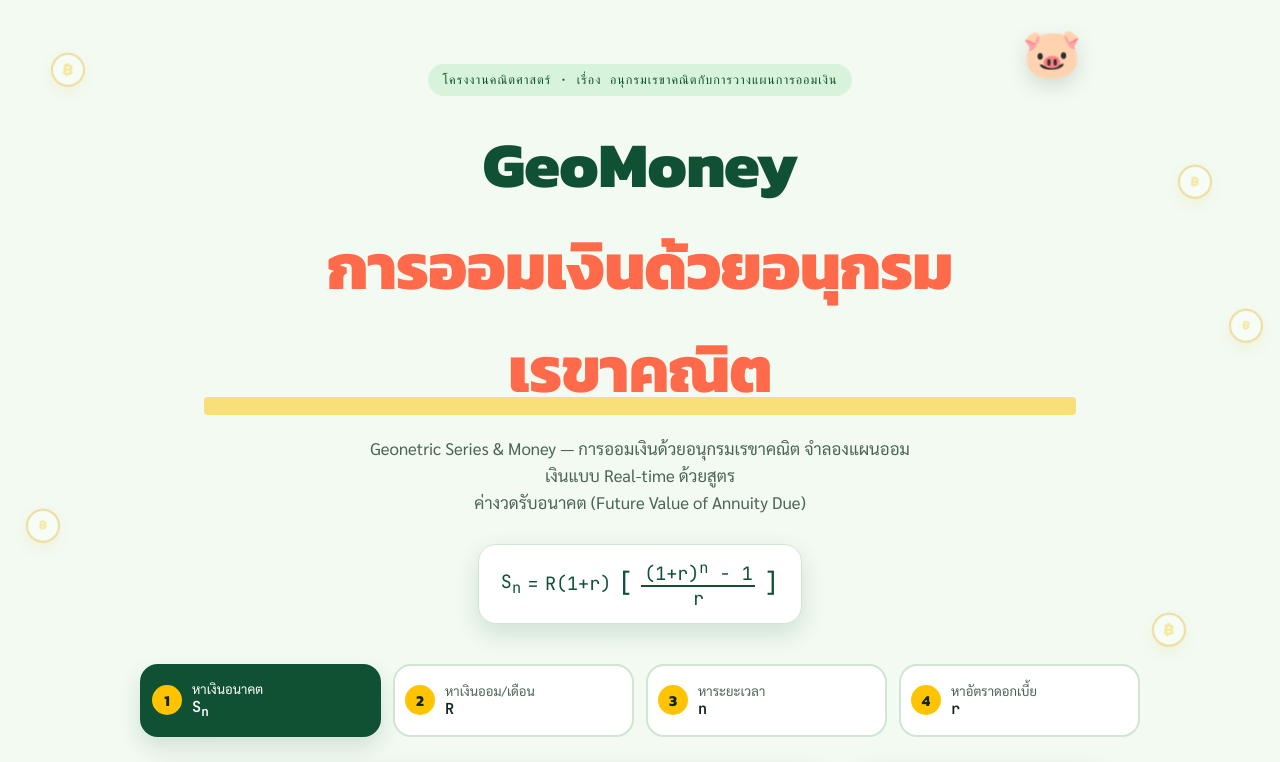
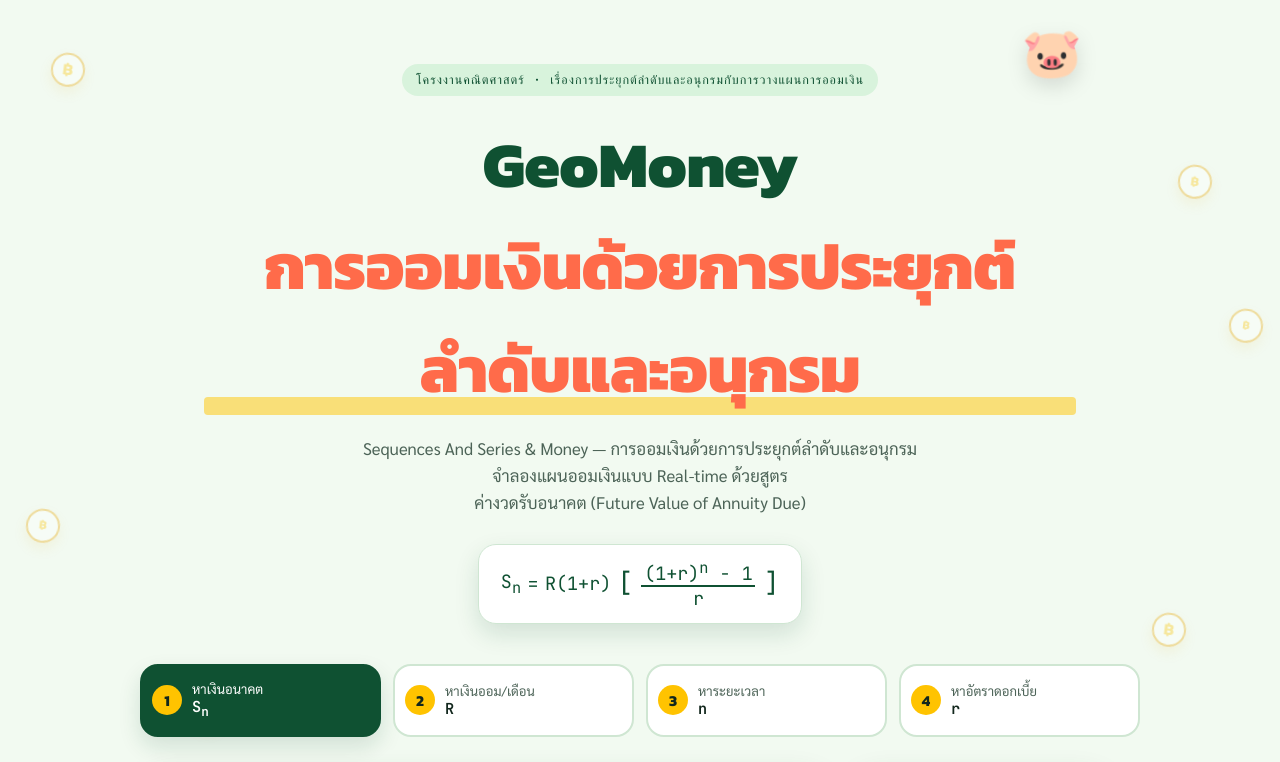
Before and after one commit to ringdingdong07042552-source/Geomoney, a plain HTML site: page index.html in a window 1280 px wide. Shown: the top 762 px of the page. Drawn offline with Linux system fonts and the light colour scheme.

Commit message:
Update index.html

```diff
--- a/index.html
+++ b/index.html
@@ -3,7 +3,7 @@
 <head>
 <meta charset="UTF-8">
 <meta name="viewport" content="width=device-width, initial-scale=1.0">
-<title>GeoMoney · การออมเงินด้วยอนุกรมเรขาคณิต</title>
+<title>SequenSeriesMoney · การออมเงินด้วยการประยุกต์ลำดับและอนุกรม</title>
 <link rel="preconnect" href="https://fonts.googleapis.com">
 <link rel="preconnect" href="https://fonts.gstatic.com" crossorigin>
 <link href="https://fonts.googleapis.com/css2?family=Kanit:wght@400;500;600;700;800&family=Sarabun:wght@300;400;500;600;700&family=JetBrains+Mono:wght@400;500;600&display=swap" rel="stylesheet">
@@ -36,9 +36,9 @@
 
 <header class="hero">
   <div class="hero-inner">
-    <p class="eyebrow">โครงงานคณิตศาสตร์ · เรื่อง อนุกรมเรขาคณิตกับการวางแผนการออมเงิน</p>
-    <h1>GeoMoney<span class="highlight">การออมเงินด้วยอนุกรมเรขาคณิต</span></h1>
-    <p class="sub">Geonetric Series & Money — การออมเงินด้วยอนุกรมเรขาคณิต จำลองแผนออมเงินแบบ Real-time ด้วยสูตร<br class="br-desktop">ค่างวดรับอนาคต (Future Value of Annuity Due)</p>
+    <p class="eyebrow">โครงงานคณิตศาสตร์ · เรื่องการประยุกต์ลำดับและอนุกรมกับการวางแผนการออมเงิน</p>
+    <h1>GeoMoney<span class="highlight">การออมเงินด้วยการประยุกต์ลำดับและอนุกรม</span></h1>
+    <p class="sub">Sequences And Series & Money — การออมเงินด้วยการประยุกต์ลำดับและอนุกรม จำลองแผนออมเงินแบบ Real-time ด้วยสูตร<br class="br-desktop">ค่างวดรับอนาคต (Future Value of Annuity Due)</p>
     <div class="hero-formula">
       <span>S<sub>n</sub></span><span>=</span><span>R(1+r)</span>
       <span class="bracket">[</span>
@@ -310,7 +310,7 @@
 </main>
 
 <footer class="site-footer">
-  <p>โครงงานคณิตศาสตร์  · เรื่อง อนุกรมเรขาคณิตกับการวางแผนการออมเงิน</p>
+  <p>โครงงานคณิตศาสตร์  · เรื่องการประยุกต์ลำดับและอนุกรมกับการวางแผนการออมเงิน</p>
   <p class="small">สูตรที่ใช้: S<sub>n</sub> = R(1+r)[((1+r)ⁿ−1)/r] · r = อัตราดอกเบี้ยต่องวด (ต่อปี ÷ 100 ÷ 12) · n = จำนวนงวด (ปี × 12)</p>
 </footer>
 
```
